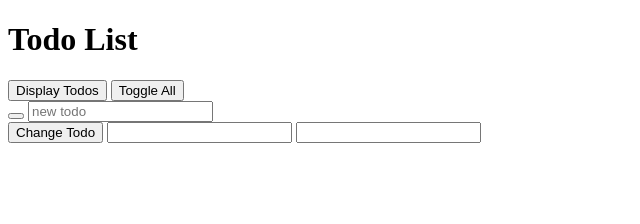
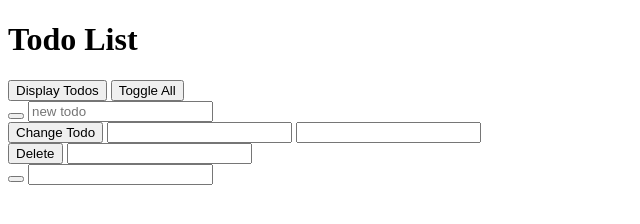
Before and after one commit to Jordan-Gilliam/TodoList, a plain HTML site: page index.html in a window 1280 px wide. Shown: the whole page, without its empty margins (0-640 px from the left). Drawn offline with Linux system fonts and the light colour scheme.

Commit message:
new methods

```diff
--- a/app.js
+++ b/app.js
@@ -71,10 +71,6 @@ const handlers = {
         todoList.displayTodos();
     },
 
-    toggleAll: () => {
-        todoList.toggleAll();
-    },
-
     addTodo: () => {
         let addTodoTextInput = document.getElementById('addTodoTextInput');
         todoList.addTodo(addTodoTextInput.value);
@@ -87,5 +83,20 @@ const handlers = {
         todoList.changeTodo(changeTodoPositionInput.valueAsNumber, changeTodoPositionInput.value);
         changeTodoPositionInput.value = '';
         changeTodoTextInput.value = '';
+    },
+
+    deleteTodo: () => {
+        let deleteTodoPositionInput = document.getElementById('deleteTodoPositionInput');
+        todoList.deleteTodo(deleteTodoPositionInput.valueAsNumber);
+        deleteTodoPositionInput.value = '';
+    },
+
+    toggleCompleted: () => {
+        let toggleCompletedPositionInput = document.getElementById('toggleCompletedPositionInput')
+        todoList.toggleCompletedPositionInput.value = '';
+    },
+    toggleAll: () => {
+        todoList.toggleAll();
     }
+
 };
--- a/index.html
+++ b/index.html
@@ -27,6 +27,16 @@
         <input id="changeTodoTextInput" type="text">
     </div>
 
+    <div>
+        <button onclick="handlers.deleteTodo()">Delete</button>
+        <input id ="deleteTodoPositionInput" type="number">
+    </div>
+
+    <div>
+        <button onclick="handlers.toggleCompleted()"></button>
+        <input id="toggleCompletedPositionInput" type="number">
+    </div>
+
     <script type=text/javascript src="app.js"></script>
 
 </body>
```
